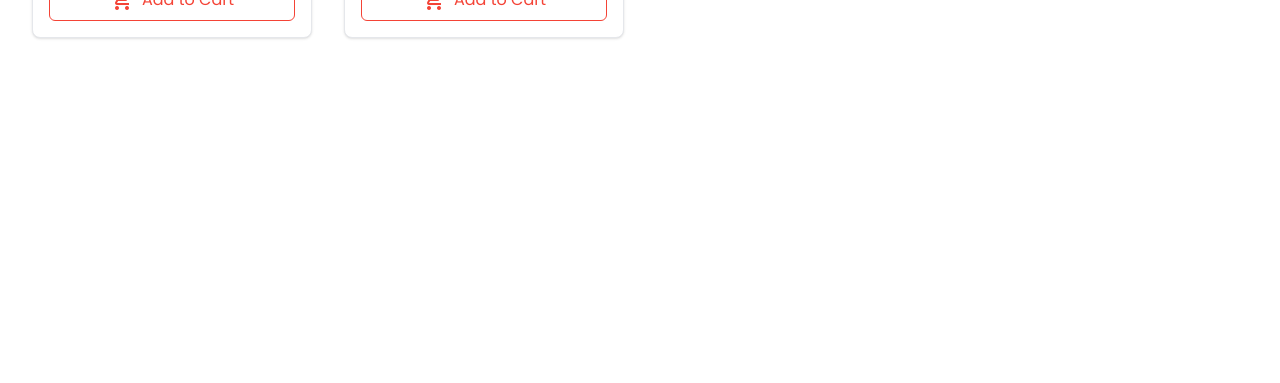
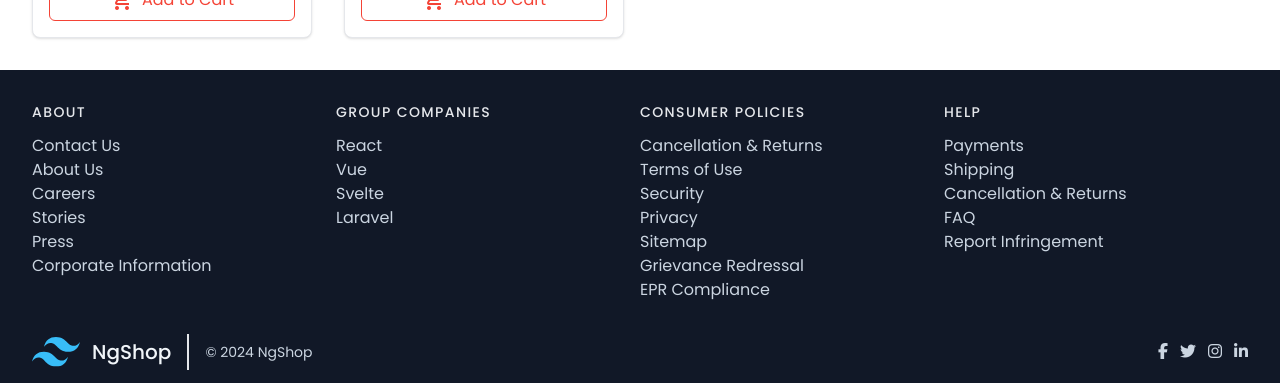
Before and after one commit to mohit-rathi176/angular-tailwind-demo-2, an Angular app: page / in a window 1280 px wide. Shown: the part 1474-1857 px from the top of the page. Before the commit the page ends 1544 px from the top, so only its background shows below. Built offline with nearby package versions, Linux system fonts and the light colour scheme.

Commit message:
Create footer component

```diff
--- a/src/app/app.component.html
+++ b/src/app/app.component.html
@@ -1,2 +1,3 @@
 <app-header />
 <app-shop />
+<app-footer />
--- a/src/app/app.module.ts
+++ b/src/app/app.module.ts
@@ -5,13 +5,15 @@ import { AppComponent } from './app.component';
 import { HeaderComponent } from './components/header/header.component';
 import { ShopComponent } from './components/shop/shop.component';
 import { ProductsComponent } from './components/shop/products/products.component';
+import { FooterComponent } from './components/footer/footer.component';
 
 @NgModule({
   declarations: [
     AppComponent,
     HeaderComponent,
     ShopComponent,
-    ProductsComponent
+    ProductsComponent,
+    FooterComponent
   ],
   imports: [
     BrowserModule
--- /dev/null
+++ b/src/app/components/footer/footer.component.html
@@ -0,0 +1,35 @@
+<footer class="bg-gray-900">
+	<div class="px-8 py-4 pt-8 grid lg:grid-cols-4 md:grid-cols-2 grid-cols-1 gap-y-8">
+		<div *ngFor="let link of links">
+			<h2 class="title-font font-medium text-gray-200 tracking-widest text-sm mb-3">{{ link.title | uppercase }}</h2>
+			<nav class="list-none">
+				<li *ngFor="let subLink of link.subLinks">
+					<a [href]="subLink.href" class="text-slate-300 hover:text-slate-400">{{ subLink.title }}</a>
+				</li>
+			</nav>
+		</div>
+	</div>
+	<div class="px-8 py-4 flex items-center sm:flex-row flex-col">
+		<a href="#" class="flex title-font font-medium items-center md:justify-start justify-center text-slate-100">
+      <img src="../../../assets/images/tailwind_logo.svg" alt="logo" class="w-12">
+      <span class="block ml-3 text-xl">NgShop</span>
+    </a>
+    <p class="text-sm text-slate-300 sm:ml-4 sm:pl-4 sm:border-l-2 sm:border-gray-200 sm:py-2 sm:mt-0 mt-4">
+			© 2024 NgShop
+    </p>
+    <span class="inline-flex gap-3 sm:ml-auto sm:mt-0 mt-4 justify-center sm:justify-start">
+      <a href="#" class="text-slate-300 hover:text-[#4267B2]">
+        <i class="fa-brands fa-facebook-f"></i>
+      </a>
+      <a href="#" class="text-slate-300 hover:text-[#1DA1F2]">
+        <i class="fa-brands fa-twitter"></i>
+      </a>
+      <a href="#" class="text-slate-300 hover:text-[#E1306C]">
+        <i class="fa-brands fa-instagram"></i>
+      </a>
+      <a href="#" class="text-slate-300 hover:text-[#0A66C2]">
+        <i class="fa-brands fa-linkedin-in"></i>
+      </a>
+    </span>
+	</div>
+</footer>
--- /dev/null
+++ b/src/app/components/footer/footer.component.ts
@@ -0,0 +1,121 @@
+import { Component } from '@angular/core';
+
+@Component({
+  selector: 'app-footer',
+  templateUrl: './footer.component.html',
+  styleUrls: ['./footer.component.scss']
+})
+export class FooterComponent {
+
+  links: any[] = [
+    {
+      title: 'About',
+      subLinks: [
+        {
+          title: 'Contact Us',
+          href: '#'
+        },
+        {
+          title: 'About Us',
+          href: '#'
+        },
+        {
+          title: 'Careers',
+          href: '#'
+        },
+        {
+          title: 'Stories',
+          href: '#'
+        },
+        {
+          title: 'Press',
+          href: '#'
+        },
+        {
+          title: 'Corporate Information',
+          href: '#'
+        },
+      ]
+    },
+    {
+      title: 'Group Companies',
+      subLinks: [
+        {
+          title: 'React',
+          href: '#'
+        },
+        {
+          title: 'Vue',
+          href: '#'
+        },
+        {
+          title: 'Svelte',
+          href: '#'
+        },
+        {
+          title: 'Laravel',
+          href: '#'
+        },
+      ]
+    },
+    {
+      title: 'Consumer Policies',
+      subLinks: [
+        {
+          title: 'Cancellation & Returns',
+          href: '#'
+        },
+        {
+          title: 'Terms of Use',
+          href: '#'
+        },
+        {
+          title: 'Security',
+          href: '#'
+        },
+        {
+          title: 'Privacy',
+          href: '#'
+        },
+        {
+          title: 'Sitemap',
+          href: '#'
+        },
+        {
+          title: 'Grievance Redressal',
+          href: '#'
+        },
+        {
+          title: 'EPR Compliance',
+          href: '#'
+        },
+      ]
+    },
+    {
+      title: 'Help',
+      subLinks: [
+        {
+          title: 'Payments',
+          href: '#'
+        },
+        {
+          title: 'Shipping',
+          href: '#'
+        },
+        {
+          title: 'Cancellation & Returns',
+          href: '#'
+        },
+        {
+          title: 'FAQ',
+          href: '#'
+        },
+        {
+          title: 'Report Infringement',
+          href: '#'
+        },
+      ]
+    }
+  ];
+
+}
--- a/src/index.html
+++ b/src/index.html
@@ -6,6 +6,7 @@
   <base href="/">
   <meta name="viewport" content="width=device-width, initial-scale=1">
   <link rel="icon" type="image/x-icon" href="favicon.ico">
+  <script src="https://kit.fontawesome.com/e9dfe7db06.js" crossorigin="anonymous"></script>
 </head>
 <body>
   <app-root></app-root>
```
Also changed, not shown: src/app/components/footer/footer.component.scss (added).
